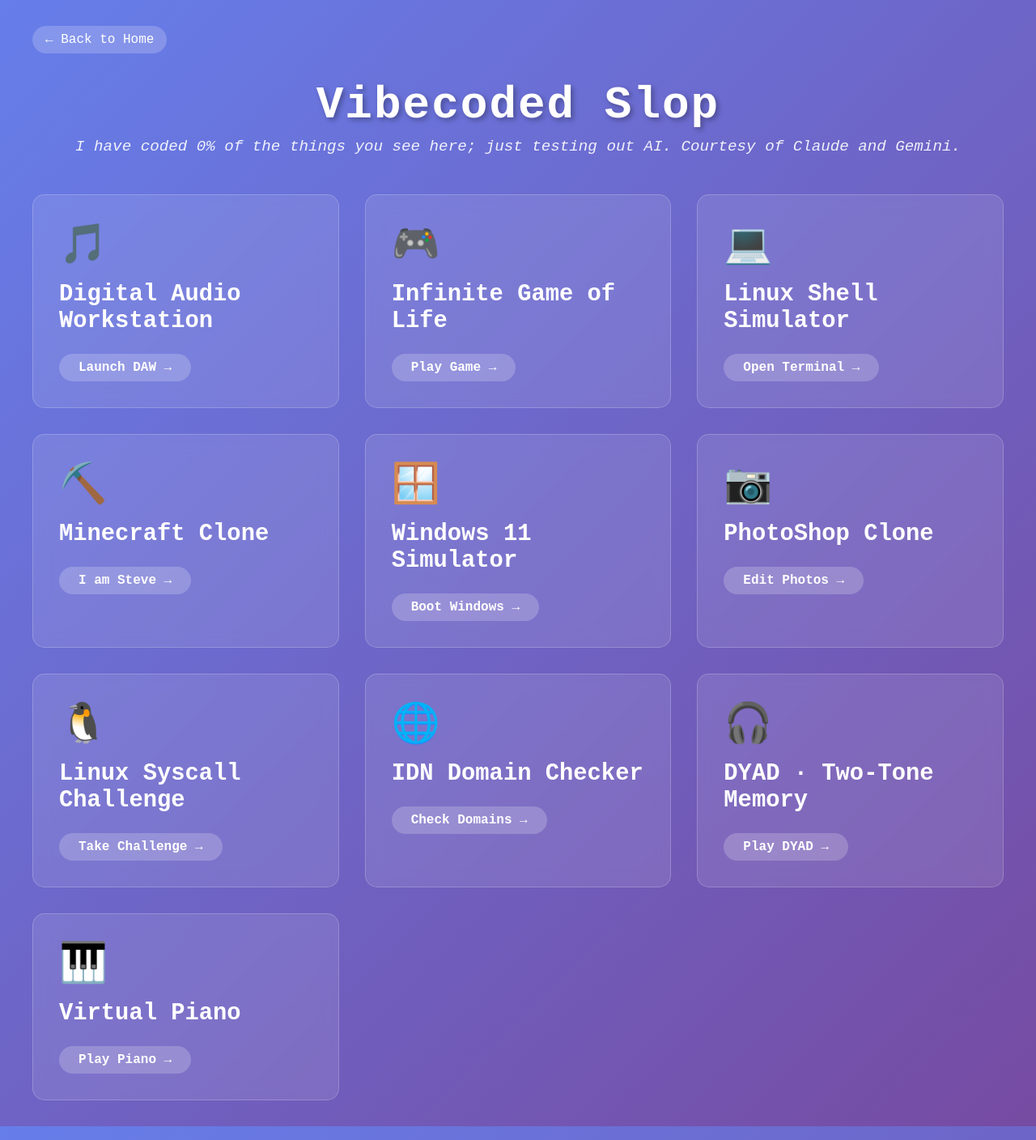
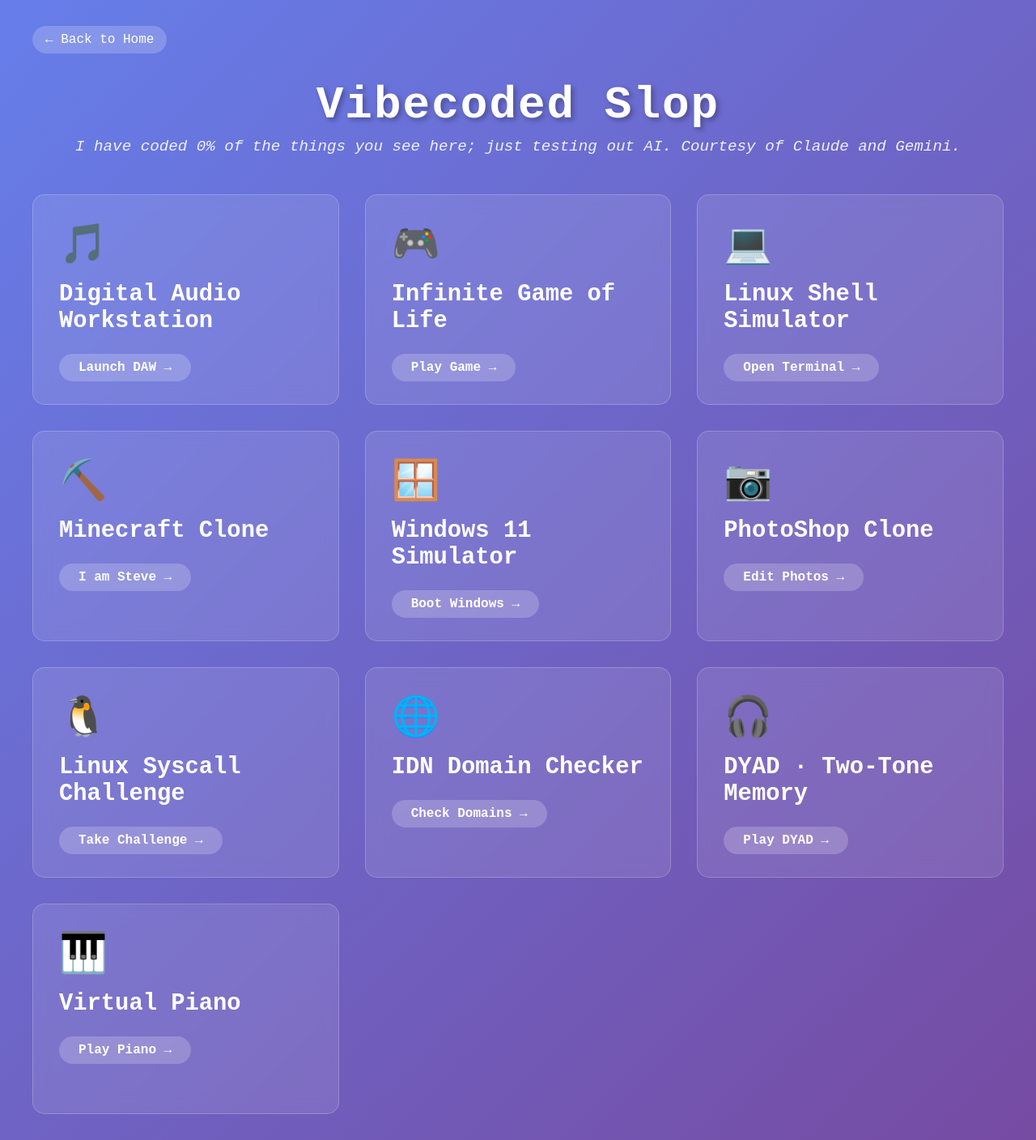
Before and after one commit to KhaelK138/KhaelK138.github.io, a Jekyll site: the page vibecoded_projects.html, which Jekyll copies as it is, in a window 1280 px wide. Shown: the whole page at 81% size. Built offline with Jekyll 4.4.1, drawn with Linux system fonts in a browser that asks for light colours.

Commit message:
fixed card height

```diff
--- a/vibecoded_projects.html
+++ b/vibecoded_projects.html
@@ -77,6 +77,7 @@
             cursor: pointer;
             position: relative;
             overflow: hidden;
+            height: 260px;
         }
 
         .project-card::before {
```
